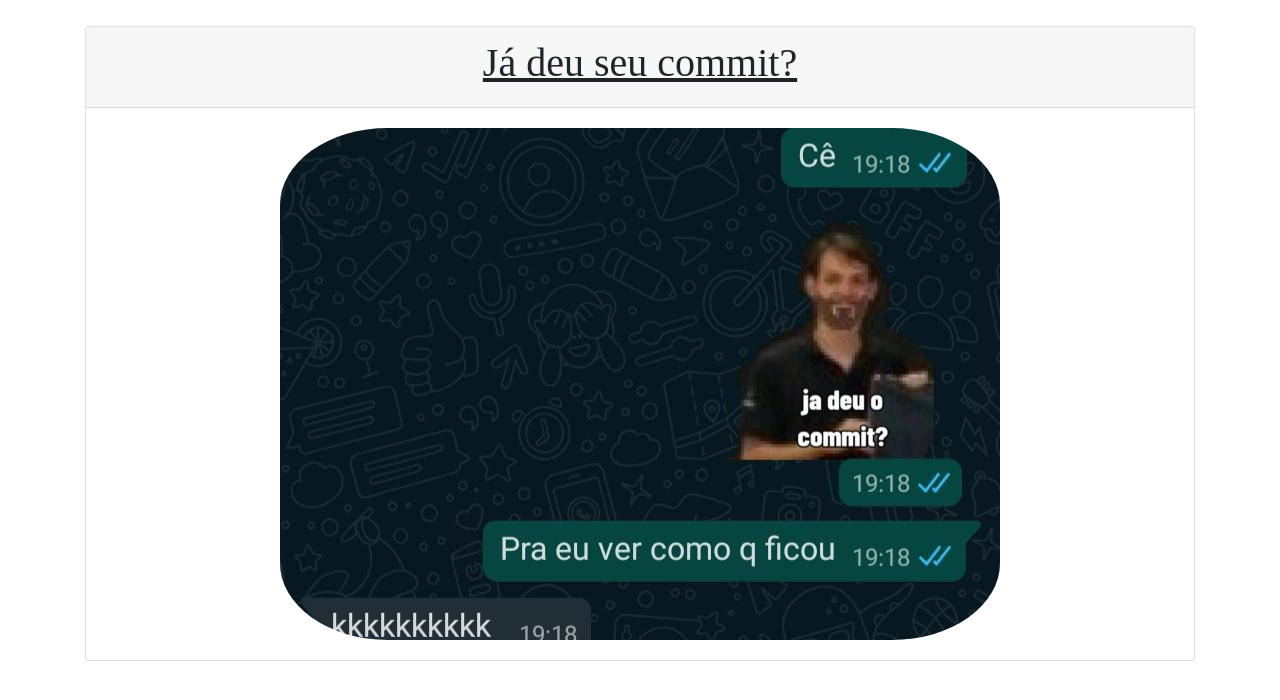
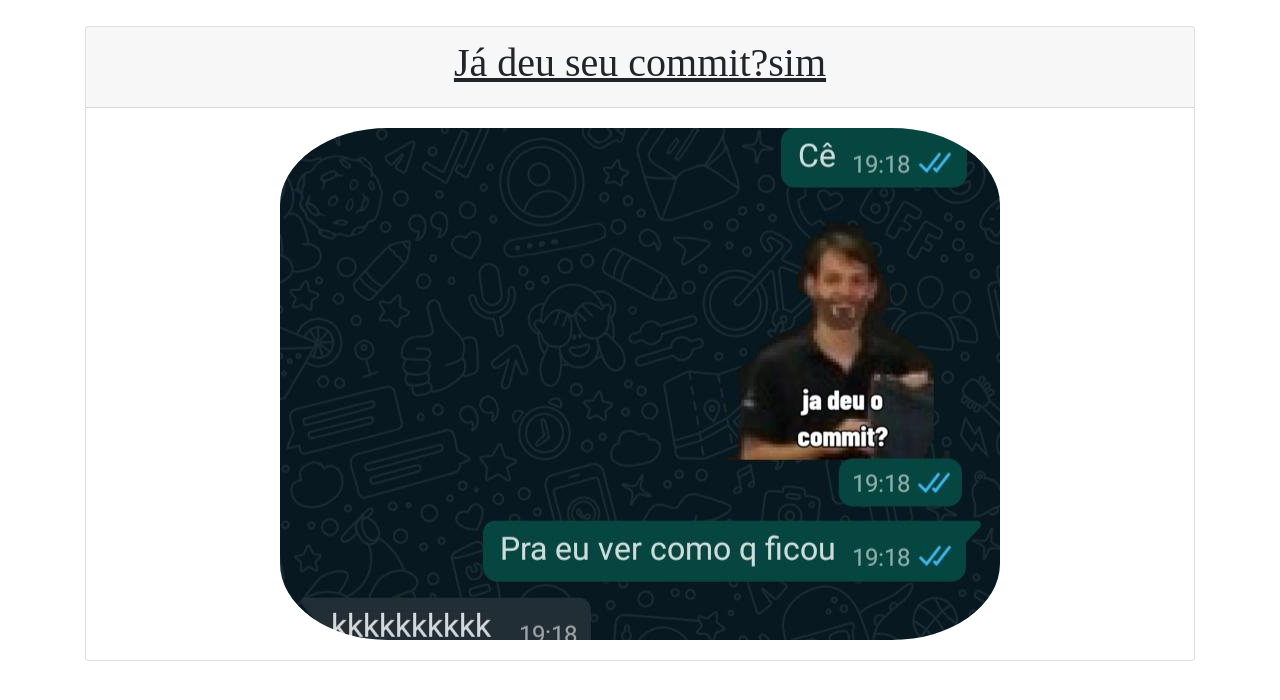
Before and after one commit to FelippeLobo/TreinamentoGit, a plain HTML site: page index.html in a window 1280 px wide. Drawn offline with Linux system fonts and the light colour scheme.

Commit message:
fazendo meu primeiro commit

```diff
--- a/index.html
+++ b/index.html
@@ -12,7 +12,7 @@
     <div class="container">
         <div class="card">
             <div class="card-header">
-                    <h1 class="center h1-titulo"><u>Já deu seu commit?</u></h1>
+                    <h1 class="center h1-titulo"><u>Já deu seu commit?sim</u></h1>
             </div>
             <div class="card-body row align-items-center">
                 <div class="col div-img-commit">
```
